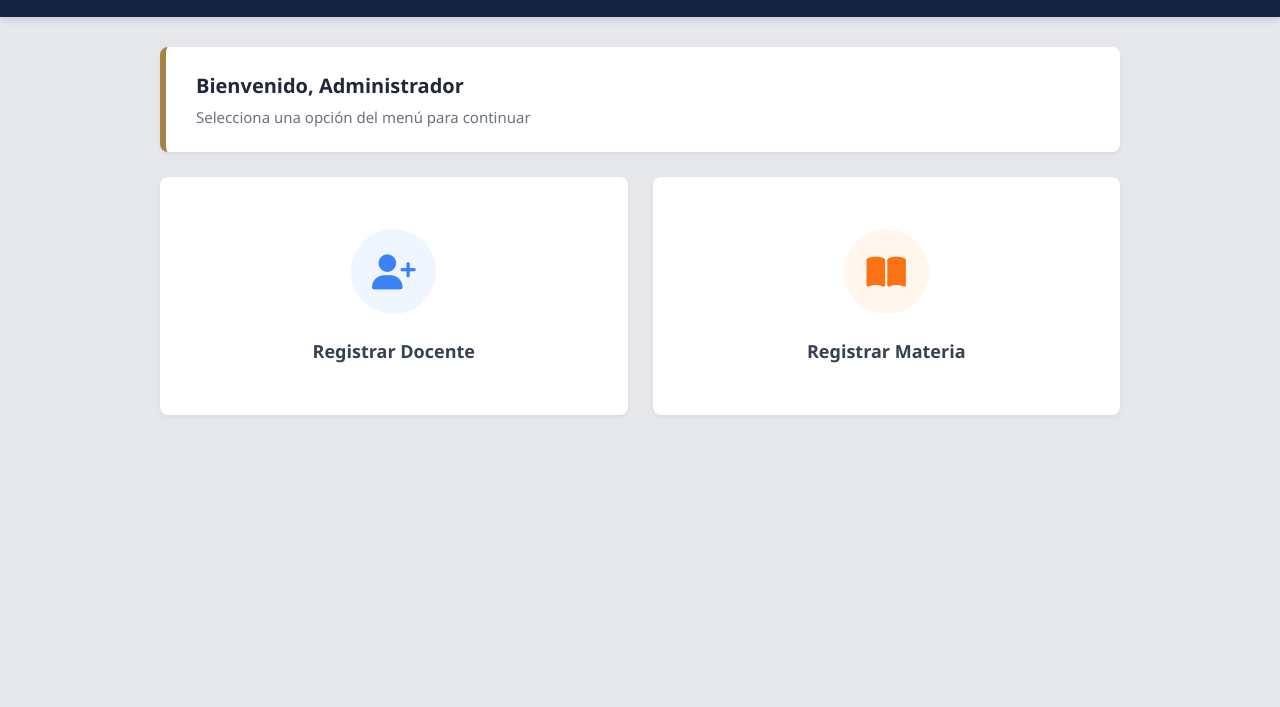
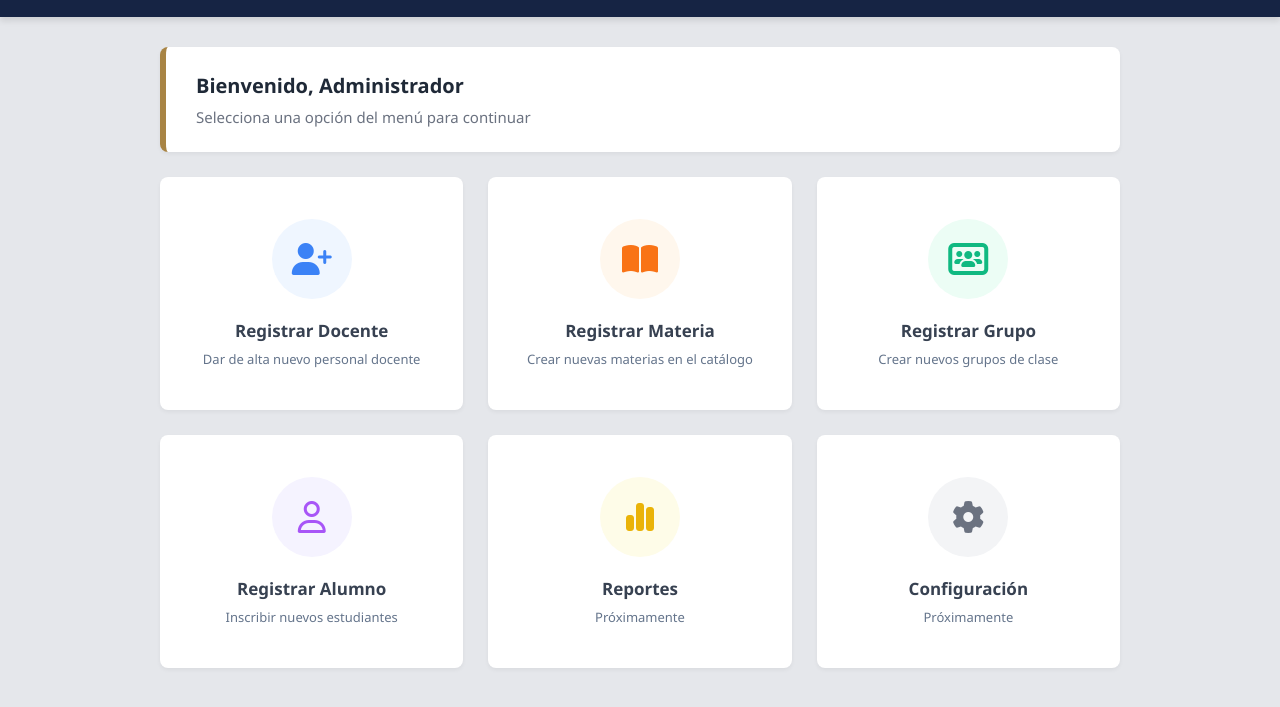
Before and after one commit to AleHiguera/LosPOP-1, a website: page login/panel-personal.html in a window 1280 px wide. Shown: the part 77-784 px from the top of the page. Drawn offline with Linux system fonts and the light colour scheme.

Commit message:
añadi botones en panel personal para pasar a registro alumno y registro grupo

```diff
--- a/estilos/panel-personal-estilos.css
+++ b/estilos/panel-personal-estilos.css
@@ -83,19 +83,22 @@ body {
 /* --- CUADRÍCULA DE BOTONES --- */
 .action-grid {
     display: grid;
-    grid-template-columns: 1fr 1fr;
+    grid-template-columns: repeat(3, 1fr); /* Fuerza las 3 columnas */
     gap: 25px;
 }
 
 .action-card {
     background: #ffffff;
     border-radius: 8px;
-    padding: 50px 20px;
+    padding: 40px 20px; /* Reduje un poco el padding para que encajen mejor */
     text-align: center;
     text-decoration: none;
     box-shadow: 0 2px 4px rgba(0, 0, 0, 0.05);
     border: 2px solid transparent;
     transition: all 0.3s ease;
+    display: flex;
+    flex-direction: column;
+    align-items: center;
 }
 
 .action-card:hover {
@@ -104,30 +107,42 @@ body {
     border-color: #162444;
 }
 
+/* Para las tarjetas de "Próximamente" */
+.disabled-card:hover {
+    transform: none;
+    box-shadow: 0 2px 4px rgba(0, 0, 0, 0.05);
+    border-color: transparent;
+    cursor: default;
+}
+
+.card-title {
+    color: #374151;
+    font-size: 17px;
+    font-weight: 600;
+    margin-bottom: 8px;
+}
+
+.card-desc {
+    color: #64748b;
+    font-size: 13px;
+    font-weight: 400;
+}
+
+/* CÍRCULOS DE LOS ICONOS */
 .icon-circle {
-    width: 85px;
-    height: 85px;
+    width: 80px;
+    height: 80px;
     border-radius: 50%;
     display: flex;
     align-items: center;
     justify-content: center;
-    margin: 0 auto 25px auto;
-    font-size: 35px;
+    margin: 0 auto 20px auto;
+    font-size: 32px;
 }
 
-.icon-blue {
-    background-color: #eff6ff;
-    color: #3b82f6;
-}
-
-.icon-orange {
-    background-color: #fff7ed;
-    color: #f97316;
-}
-
-.action-card span {
-    display: block;
-    color: #374151;
-    font-size: 18px;
-    font-weight: 600;
-}
+.icon-blue { background-color: #eff6ff; color: #3b82f6; }
+.icon-orange { background-color: #fff7ed; color: #f97316; }
+.icon-green { background-color: #ecfdf5; color: #10b981; }
+.icon-purple { background-color: #f5f3ff; color: #a855f7; }
+.icon-yellow { background-color: #fefce8; color: #eab308; }
+.icon-gray { background-color: #f3f4f6; color: #6b7280; }
--- a/login/panel-personal.html
+++ b/login/panel-personal.html
@@ -32,14 +32,47 @@
                 <div class="icon-circle icon-blue">
                     <i class="fa-solid fa-user-plus"></i>
                 </div>
-                <span>Registrar Docente</span>
+                <span class="card-title">Registrar Docente</span>
+                <span class="card-desc">Dar de alta nuevo personal docente</span>
             </a>
 
             <a href="../login/registro-materia.html" class="action-card">
                 <div class="icon-circle icon-orange">
                     <i class="fa-solid fa-book-open"></i>
                 </div>
-                <span>Registrar Materia</span>
+                <span class="card-title">Registrar Materia</span>
+                <span class="card-desc">Crear nuevas materias en el catálogo</span>
+            </a>
+
+            <a href="../login/registro-grupo.html" class="action-card">
+                <div class="icon-circle icon-green">
+                    <i class="fa-solid fa-users-rectangle"></i>
+                </div>
+                <span class="card-title">Registrar Grupo</span>
+                <span class="card-desc">Crear nuevos grupos de clase</span>
+            </a>
+
+            <a href="../login/registro-alumno.html" class="action-card">
+                <div class="icon-circle icon-purple">
+                    <i class="fa-regular fa-user"></i> </div>
+                <span class="card-title">Registrar Alumno</span>
+                <span class="card-desc">Inscribir nuevos estudiantes</span>
+            </a>
+
+            <a href="#" class="action-card disabled-card" onclick="event.preventDefault();">
+                <div class="icon-circle icon-yellow">
+                    <i class="fa-solid fa-chart-simple"></i>
+                </div>
+                <span class="card-title">Reportes</span>
+                <span class="card-desc">Próximamente</span>
+            </a>
+
+            <a href="#" class="action-card disabled-card" onclick="event.preventDefault();">
+                <div class="icon-circle icon-gray">
+                    <i class="fa-solid fa-gear"></i>
+                </div>
+                <span class="card-title">Configuración</span>
+                <span class="card-desc">Próximamente</span>
             </a>
 
         </div>
```
